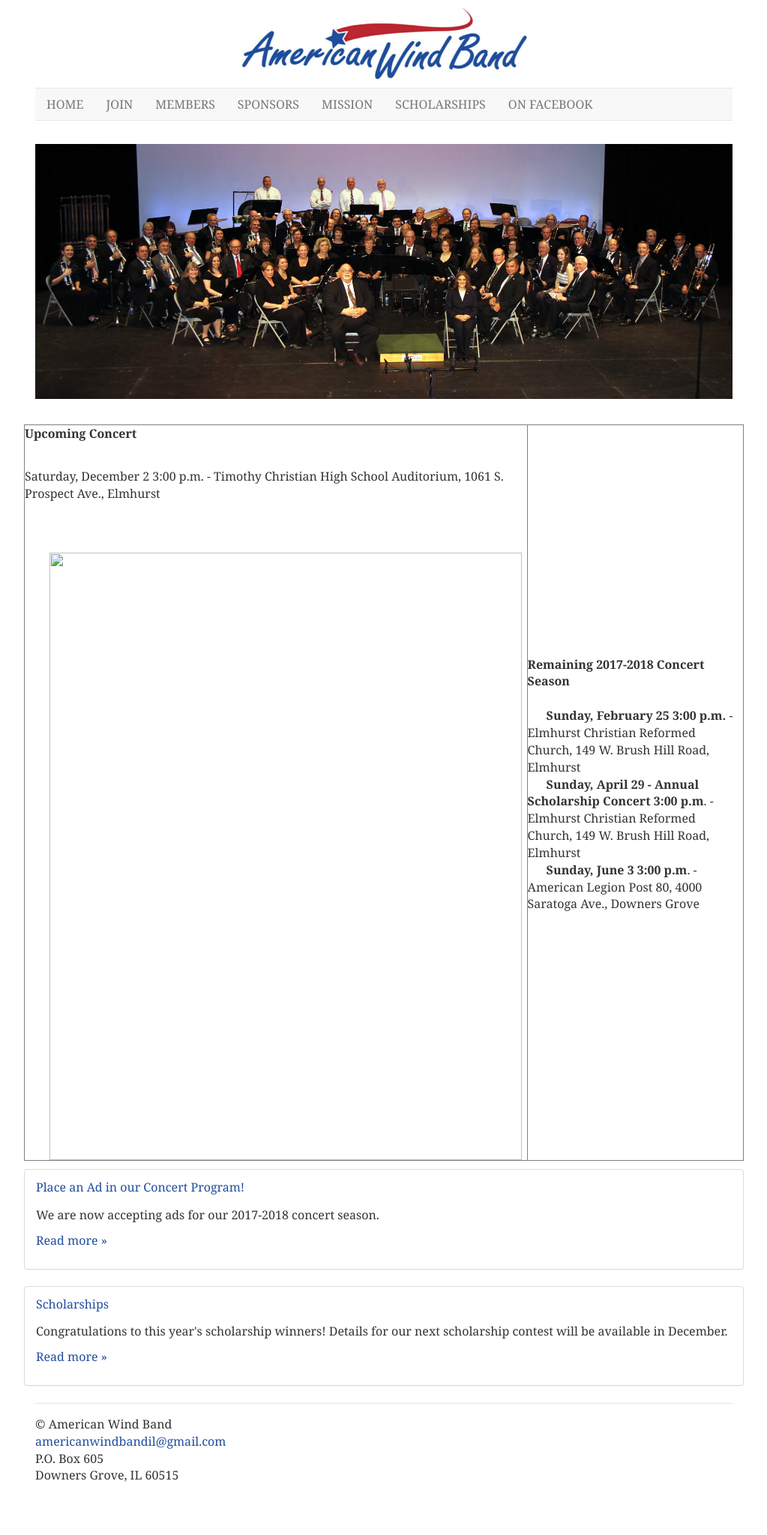
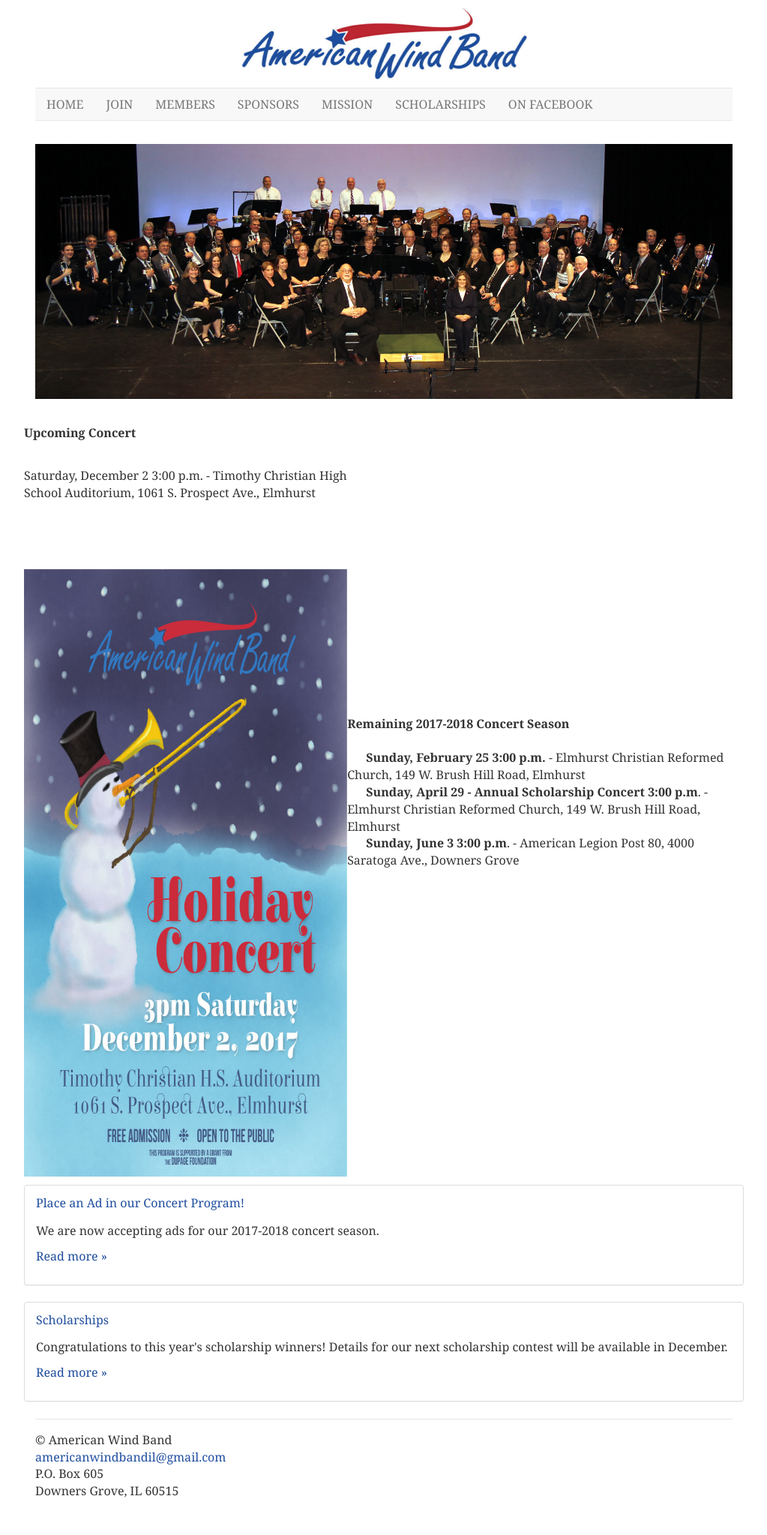
Before and after one commit to americanwindband/americanwindband.github.io, a Jekyll site: the page built from index.html, in a window 1280 px wide. Shown: the whole page at 75% size, without its empty margins (128-1151 px from the left). Built offline with Jekyll 4.4.1, drawn with Linux system fonts in a browser that asks for light colours; before the commit the page ends 2026 px from its top, so only the background shows below that.

Commit message:
Update index.html

```diff
--- a/index.html
+++ b/index.html
@@ -25,7 +25,7 @@
 				</div>
 
 
-               <table width="100%" border="1">  <tbody>    <tr>      <td><p><strong>Upcoming Concert</strong></p>        <p>Saturday, December 2 3:00 p.m. - Timothy Christian High School Auditorium, 1061 S. Prospect Ave., Elmhurst </p>        <p>&nbsp;</p>        <img src="file:///C|/Users/CubXfn/Desktop/drive-download-20171114T193756Z-001/AWB 2017 Holiday Concert Poster_final_8.5x11_web.jpg" width="630" height="810" alt=""/></td>      <td><strong>Remaining 2017-2018 Concert Season<br>          <br>      </strong> <strong>Sunday, February 25 3:00 p.m.</strong> - Elmhurst Christian Reformed Church, 149 W. Brush Hill Road, Elmhurst <br>      <strong>Sunday, April 29 - Annual Scholarship Concert 3:00 p.m</strong>. - Elmhurst Christian Reformed Church, 149 W. Brush Hill Road, Elmhurst <br>      <strong>Sunday, June 3 3:00 p.m</strong>. - American Legion Post 80, 4000 Saratoga Ave., Downers Grove<strong> <br>      </strong></td>    </tr>  </tbody></table>
+               <table width="100%" border="0">  <tbody>    <tr>      <td><p><strong>Upcoming Concert</strong></p>        <p>Saturday, December 2 3:00 p.m. - Timothy Christian High School Auditorium, 1061 S. Prospect Ave., Elmhurst </p>        <p>&nbsp;</p>        <img src="images/AWB 2017 Holiday Concert Poster_final_8.5x11_web.jpg" width="630" height="810" alt=""/></td>      <td><strong>Remaining 2017-2018 Concert Season<br>          <br>      </strong> <strong>Sunday, February 25 3:00 p.m.</strong> - Elmhurst Christian Reformed Church, 149 W. Brush Hill Road, Elmhurst <br>      <strong>Sunday, April 29 - Annual Scholarship Concert 3:00 p.m</strong>. - Elmhurst Christian Reformed Church, 149 W. Brush Hill Road, Elmhurst <br>      <strong>Sunday, June 3 3:00 p.m</strong>. - American Legion Post 80, 4000 Saratoga Ave., Downers Grove<strong> <br>      </strong></td>    </tr>  </tbody></table>
 
                 <p>
 		    <div class="fb-like" data-show-faces="false"></div>
```
